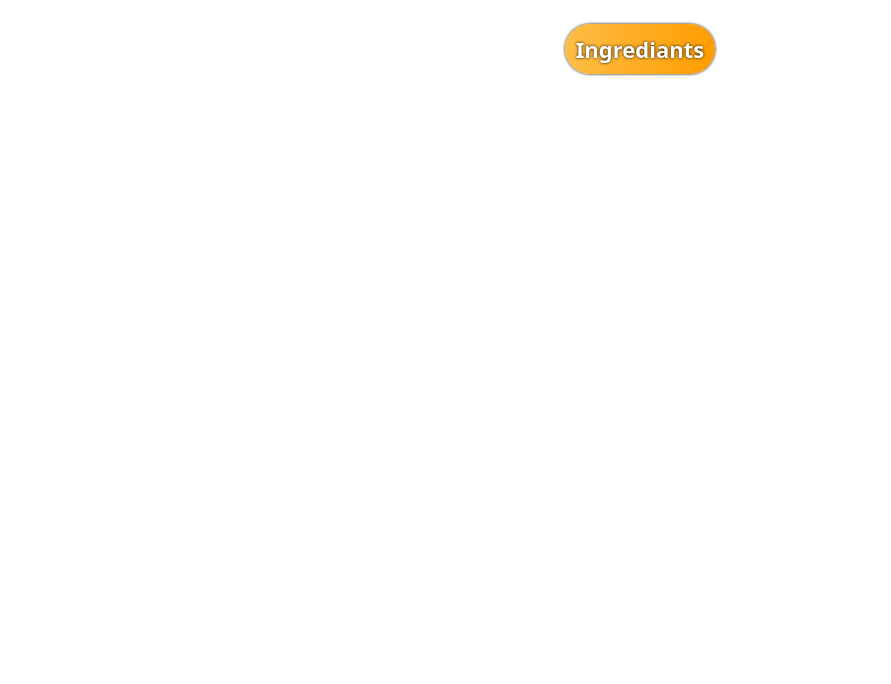
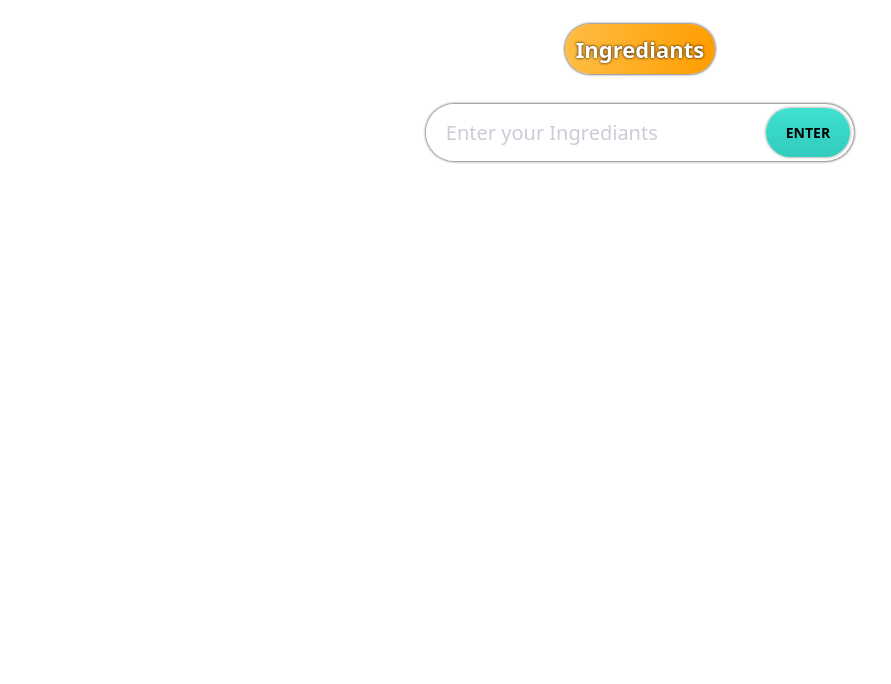
Before and after one commit to Fox-Jester/Neat-Recipes, a plain HTML site: page creation/recipe-creation.html in a window 1280 px wide. Shown: the part 116-800 px from the top of the page, without its empty margins (0-891 px from the left). Drawn offline with Linux system fonts and the light colour scheme.

Commit message:
created add-group

```diff
--- a/creation/recipe-creation.html
+++ b/creation/recipe-creation.html
@@ -16,6 +16,15 @@
       <div class="creation-lable">
         <h2 class="creation-text">Ingrediants</h2>
       </div>
+      <div id="search-group">
+        <input
+          type="text"
+          id="ingrediant-bar"
+          class="input add-input"
+          placeholder="Enter your Ingrediants"
+        />
+        <button class="btn btn-primary add-btn">ENTER</button>
+      </div>
     </div>
     <script src="creation-page.js"></script>
   </body>
--- a/styles.css
+++ b/styles.css
@@ -88,6 +88,12 @@ a .logo {
 
 }
 
+.add-btn {
+    font-size: 1.4rem;
+    padding: 1.5rem 2rem;
+    margin: 4px;
+}
+
 /* INPUTS */
 
 .input {
@@ -95,6 +101,12 @@ a .logo {
     border: 0;
     border-radius: var(--border-radius);
 
+}
+
+.add-input {
+    font-size: 2rem;
+    padding: 1rem  2rem;
+    flex-grow: 1;
 }
 
 ::placeholder {
@@ -121,6 +133,7 @@ a .logo {
     flex-grow: 1;
 }
 
+
 /* ICONS */
 
 .icon {
@@ -145,7 +158,7 @@ a .logo {
     width: 15rem;
     border-radius: var(--border-radius);
     background: linear-gradient(90deg, rgb(254, 189, 68), rgb(255, 157, 0));
-
+    margin-bottom: 3rem;
     box-shadow: 0 0 3px black;
 }
 
```
